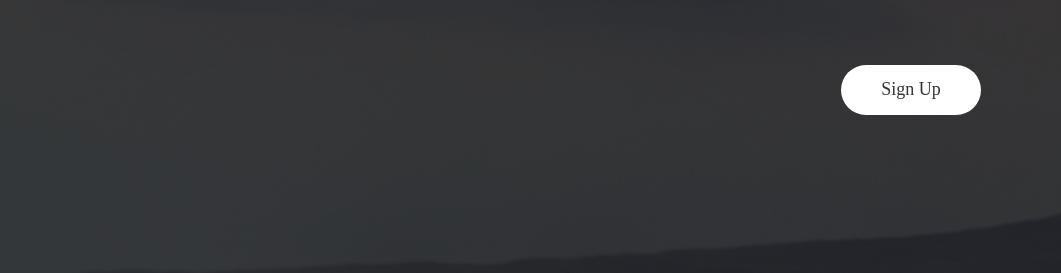
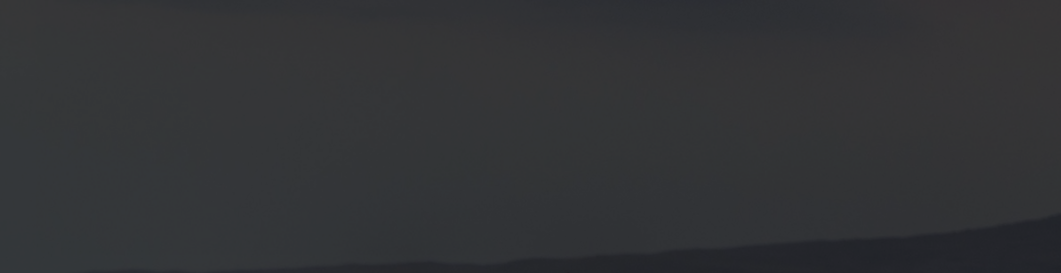
Before and after one commit to zdabus/zdabus.alrashidstables.com, a plain HTML site: page index.html in a window 1280 px wide. Shown: the top 273 px of the page, 219-1280 px from the left. Drawn offline with Linux system fonts and the light colour scheme; a web font is replaced by a local one.

Commit message:
Update index.html

```diff
--- a/index.html
+++ b/index.html
@@ -35,11 +35,6 @@
 				<a href="#"><img src="images/icons/77.png" alt="LOGO"></a>
 			</div>
 
-			<div class="flex-w m-t-10 m-b-10">
-				<a href="#" class="size2 m1-txt1 flex-c-m how-btn1 trans-04">
-					Sign Up
-				</a>
-			</div>
 		</div>
 
 		<!--  -->
```
